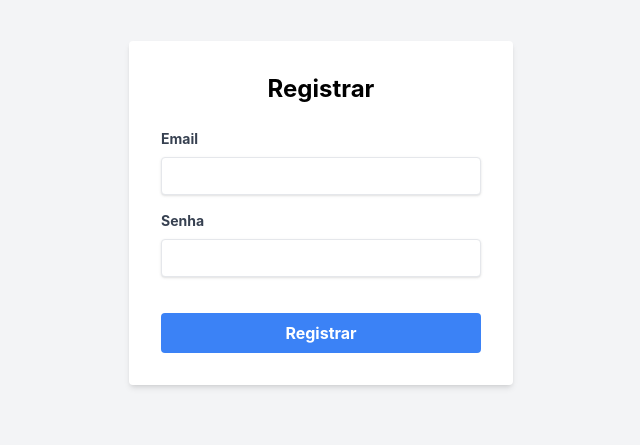
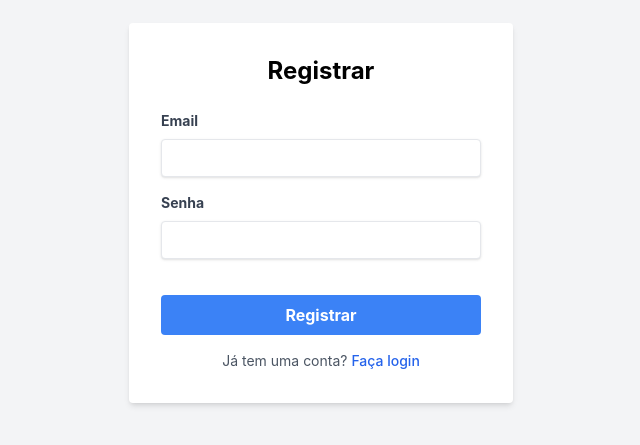
Before and after one commit to Vinicius-Almeeida/coletor-de-leads, a React (Create React App) app: page /register in a window 1280 px wide. Shown: the part 187-632 px from the top of the page, without its empty margins (319-959 px from the left). Built offline with nearby package versions, Linux system fonts and the light colour scheme; no server answers.

Commit message:
Melhora navegação entre páginas de autenticação
- Adiciona link para registro na página de login
- Adiciona link para login na página de registro
- Melhora experiência do usuário com navegação bidirecional
- Mantém estrutura de rotas protegidas funcionando

```diff
--- a/src/pages/LoginPage.tsx
+++ b/src/pages/LoginPage.tsx
@@ -1,6 +1,6 @@
 import React, { useState } from "react";
 import axios from "axios";
-import { useNavigate } from "react-router-dom";
+import { useNavigate, Link } from "react-router-dom";
 import { useAuth } from "../context/AuthContext";
 
 // Interface para a resposta da API de login
@@ -86,6 +86,12 @@ const LoginPage: React.FC = () => {
             </button>
           </div>
         </form>
+        <p className="text-center text-sm text-gray-600 mt-4">
+          Não tem uma conta?{' '}
+          <Link to="/register" className="font-medium text-blue-600 hover:text-blue-500">
+            Registre-se
+          </Link>
+        </p>
       </div>
     </div>
   );
--- a/src/pages/RegisterPage.tsx
+++ b/src/pages/RegisterPage.tsx
@@ -1,6 +1,6 @@
 import React, { useState } from "react";
 import axios from "axios";
-import { useNavigate } from "react-router-dom";
+import { useNavigate, Link } from "react-router-dom";
 
 // Interface para a resposta da API de registro
 interface RegisterResponse {
@@ -79,6 +79,12 @@ const RegisterPage: React.FC = () => {
             </button>
           </div>
         </form>
+        <p className="text-center text-sm text-gray-600 mt-4">
+          Já tem uma conta?{' '}
+          <Link to="/login" className="font-medium text-blue-600 hover:text-blue-500">
+            Faça login
+          </Link>
+        </p>
       </div>
     </div>
   );
```
